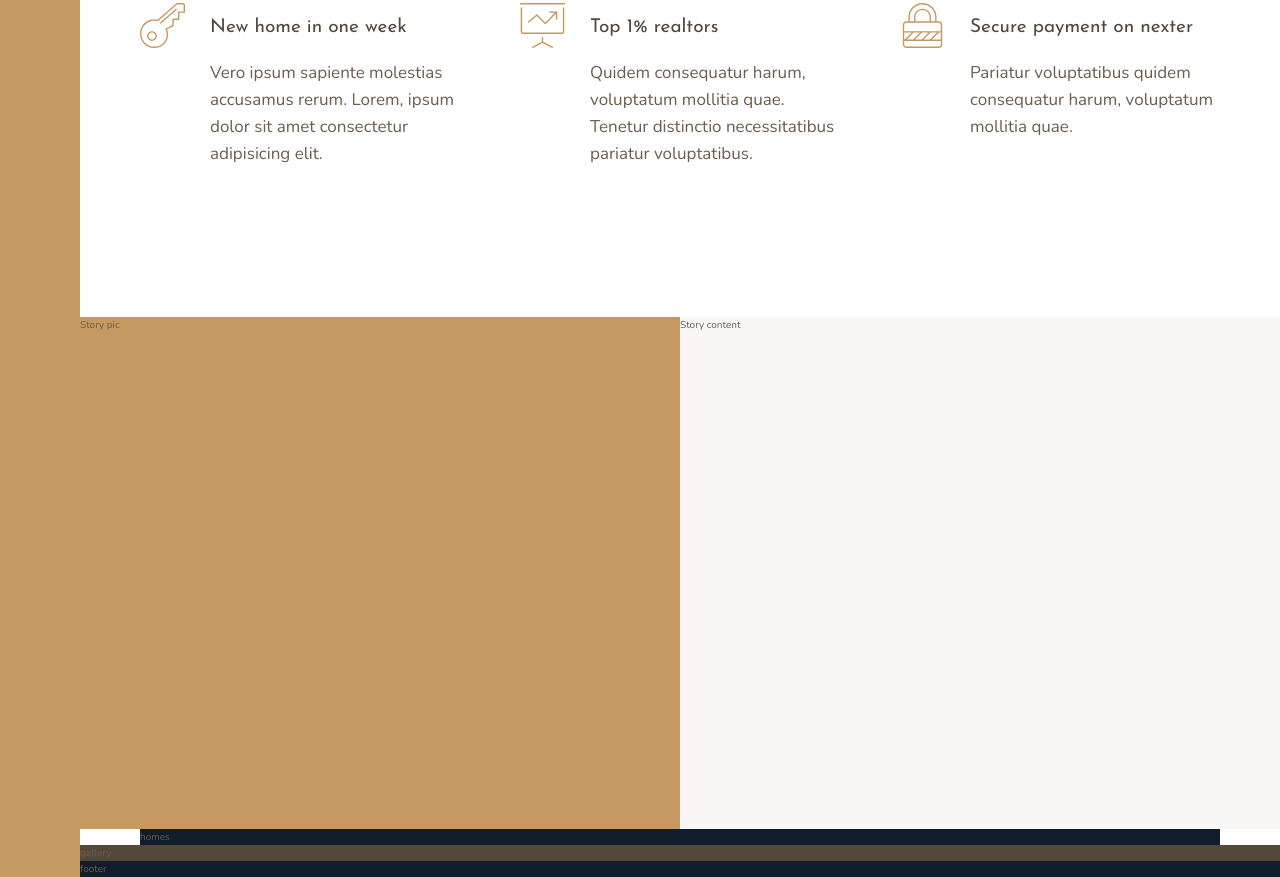
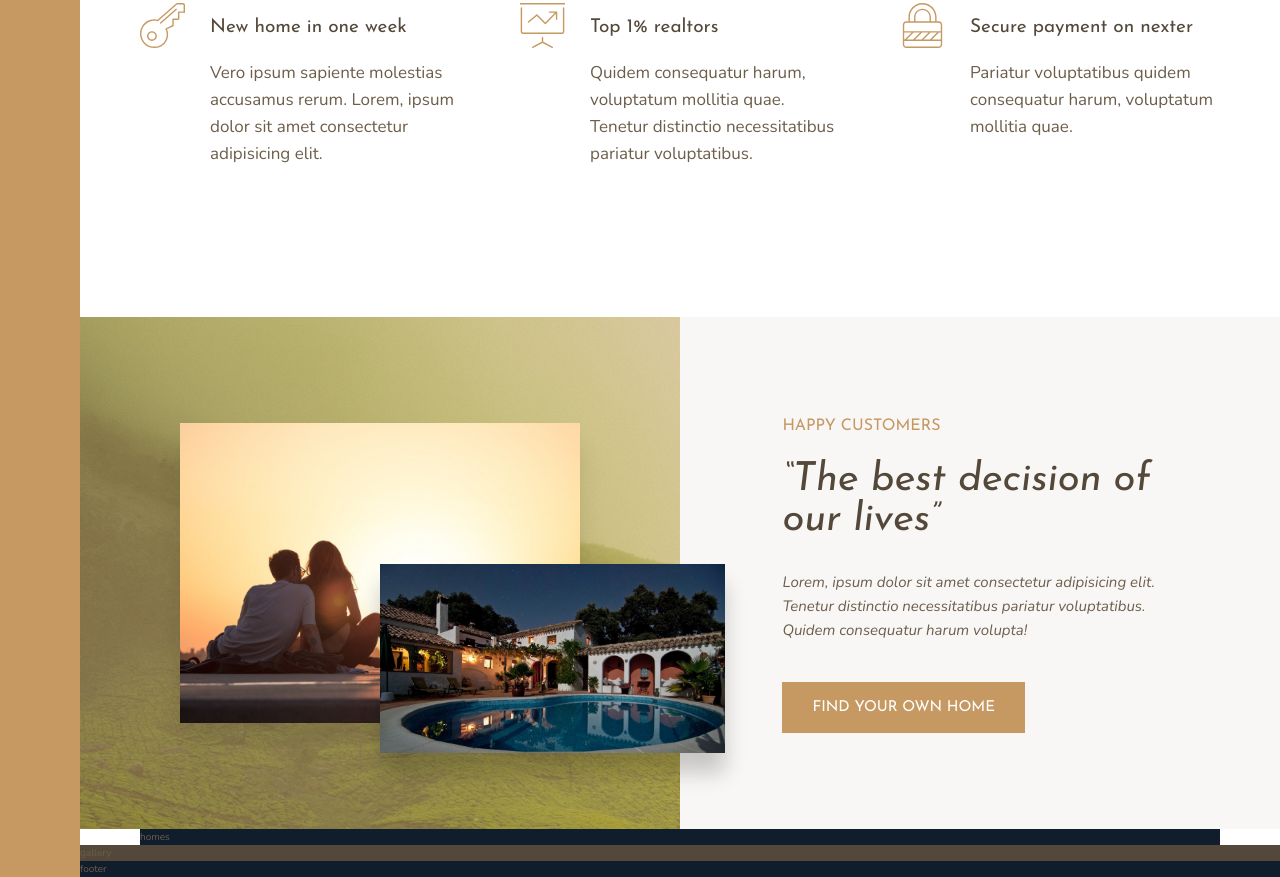
Before and after one commit to csergey8/Nexter, a website: page index.html in a window 1280 px wide. Shown: the part 991-1868 px from the top of the page. Drawn offline with nearby package versions, Linux system fonts and the light colour scheme.

Commit message:
ended story section

```diff
--- a/index.html
+++ b/index.html
@@ -91,11 +91,21 @@
         </section>
 
         <div class="story__pictures">
-            Story pic
+            <img src="img/story-1.jpeg" alt="Story 1" class="story__img--1">
+            <img src="img/story-2.jpeg" alt="Story 2" class="story__img--2">
         </div>
 
         <div class="story__content">
-            Story content
+            <h3 class="heading-3 mb-sm">
+                Happy Customers
+            </h3>
+            <h2 class="heading-2 heading-2--dark mb-md">
+                &ldquo;The best decision of our lives&rdquo;
+            </h2>
+            <p class="story__text">
+                Lorem, ipsum dolor sit amet consectetur adipisicing elit. Tenetur distinctio necessitatibus pariatur voluptatibus. Quidem consequatur harum volupta!
+            </p>
+            <button class="btn">Find your own home</button>
         </div>
         <section class="homes">
             homes
--- a/sass/_story.scss
+++ b/sass/_story.scss
@@ -2,11 +2,53 @@
     &__pictures {
         background-color: $color-primary;
         grid-column: full-start / col-end 4;
+
+        display: grid;
+        grid-template-rows: repeat(6, 1fr);
+        grid-template-columns: repeat(6, 1fr);
+        align-items: center;
+        background-image: linear-gradient(rgba($color-primary, .5), rgba($color-primary, .5)), url('../img/back.jpg');
+
+    }
+
+    &__img--1 {
+        width: 100%;
+        grid-row: 2 / 6;
+        grid-column: 2 / 6;
+        box-shadow: 0 2rem 2rem rgba(#000, .1);
+    }
+
+    &__img--2 {
+        width: 100%;
+        grid-row: 4 / 6;
+        grid-column: 4 / 7;
+        width: 115%;
+        z-index: 2;
+        box-shadow: 0 2rem 2rem rgba(#000, .2);
     }
 
     &__content {
         background-color: $color-grey-light-1;
         grid-column: col-start 5 / full-end;
+
+        padding: 6rem 8vw;
+
+        /*
+        display: flex;
+        flex-direction: column;
+        justify-content: center;
+        align-items: flex-start;
+        */
+
+        display: grid;
+        align-content: center;
+        justify-items: start;
+    }
+
+    &__text {
+        font-size: 1.5rem;
+        font-style: italic;
+        margin-bottom: 4rem;
     }
 
 }
--- a/sass/_typography.scss
+++ b/sass/_typography.scss
@@ -9,10 +9,25 @@
 
 .heading-2 {
     @extend %heading;
+    font-size: 4rem;
+    font-style: italic;
+    line-height: 1;
+
+    &--light {
+        color: $color-grey-light-1;
+    }
+
+    &--dark {
+        color: $color-grey-dark-1;
+    }
 }
+
 
 .heading-3 {
     @extend %heading;
+    font-size: 1.6rem;
+    color: $color-primary;
+    text-transform: uppercase;
 }
 
 .heading-4 {
@@ -27,3 +42,36 @@
         color: $color-grey-dark-1;
     }
 }
+
+.btn {
+    background-color: $color-primary;
+    color: #fff;
+    border: none;
+    border-radius: 0;
+    font-family: $font-display;
+    font-size: 1.5rem;
+    text-transform: uppercase;
+    padding: 1.8rem 3rem;
+    cursor: pointer;
+    transition: all .2s;
+
+    &:hover {
+        background-color: $color-primary-dark;
+    }
+}
+
+.mb-sm {
+    margin-bottom: 2rem;
+}
+
+.mb-md {
+    margin-bottom: 3rem;
+}
+
+.mb-lg {
+    margin-bottom: 4rem;
+}
+
+.mb-hg {
+    margin-bottom: 8rem;
+}
```
Also changed, not shown: css/style.css.
